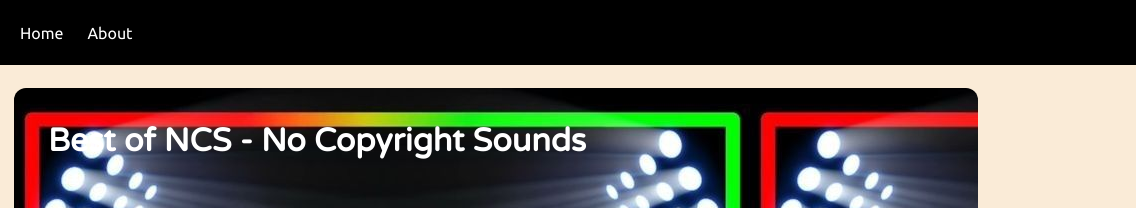
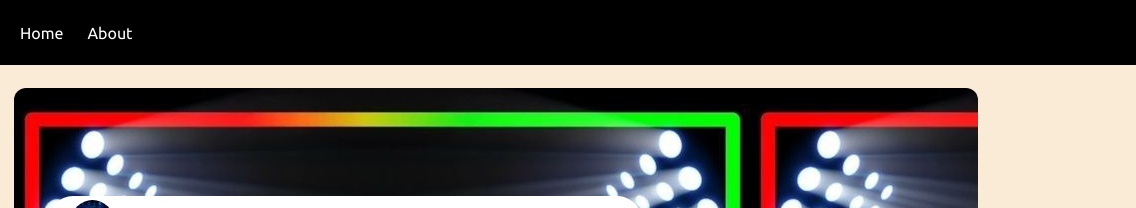
Before and after one commit to 25Rahul/Spotify-Music-Web-Player, a plain HTML site: page index.html in a window 1280 px wide. Shown: the top 208 px of the page, 144-1280 px from the left. Drawn offline with Linux system fonts and the light colour scheme.

Commit message:
Update index.html

```diff
--- a/index.html
+++ b/index.html
@@ -19,7 +19,7 @@
 
     <div class="container">
         <div class="songList">
-            <h1>Best of NCS - No Copyright Sounds</h1>
+
             <div class="songItemContainer">
                 <div class="songItem">
                     <img alt="1">
```
